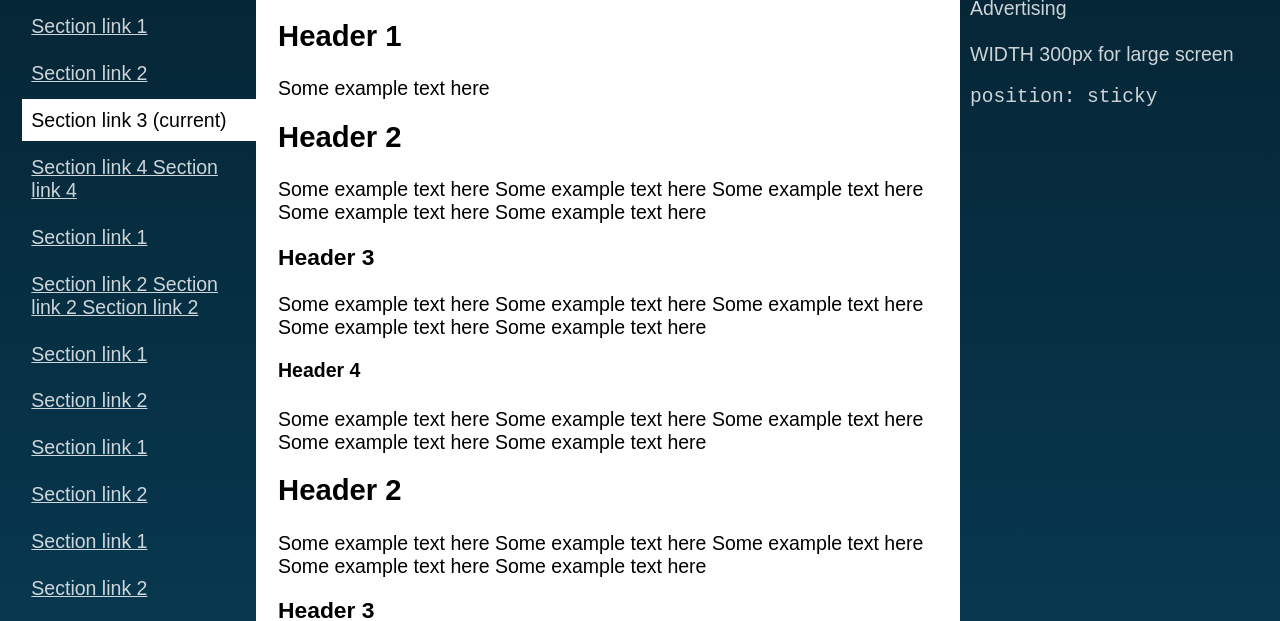
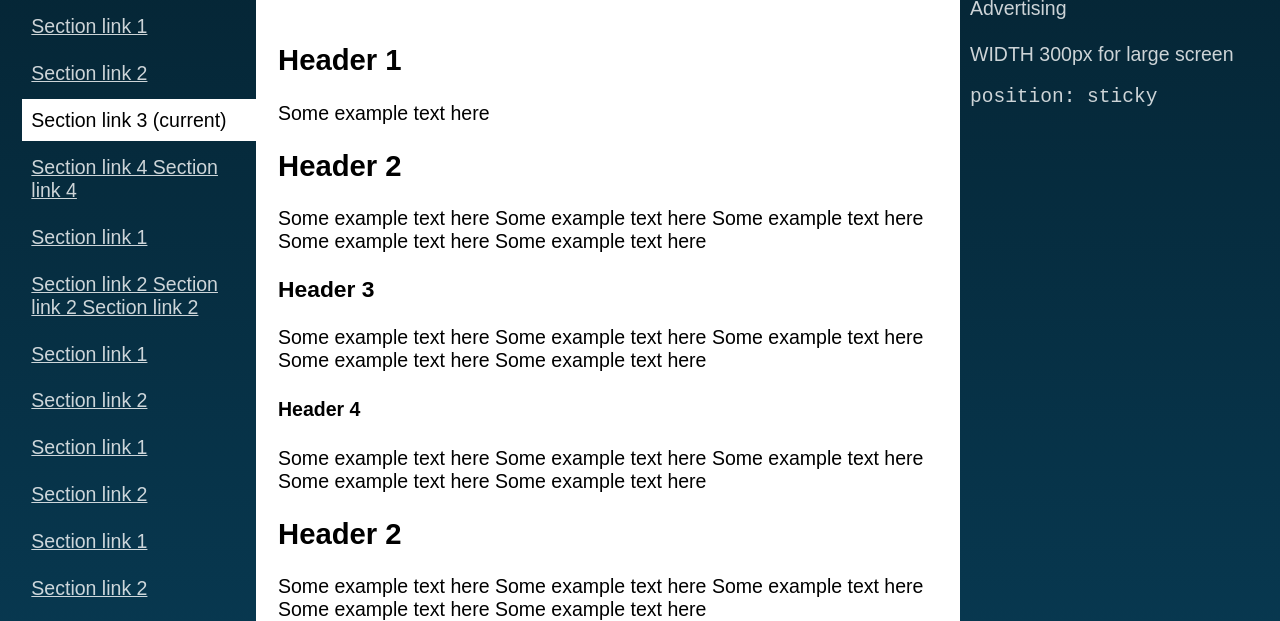
Before and after one commit to vithar/adaptive-layout, a plain HTML site: page index.html in a window 1280 px wide. Shown: the part 93-714 px from the top of the page. Drawn offline with Linux system fonts and the light colour scheme.

Commit message:
Code cleanup

```diff
--- a/index.css
+++ b/index.css
@@ -547,15 +547,3 @@
         color: var(--color-nav-hover)
     }
 /* Sitemap (end) */
-
-
-
-.article h1,
-.article h2,
-.article h3,
-.article h4,
-.article h5,
-.article h6,
-.article p {
-    margin-top: 0;
-}
```
